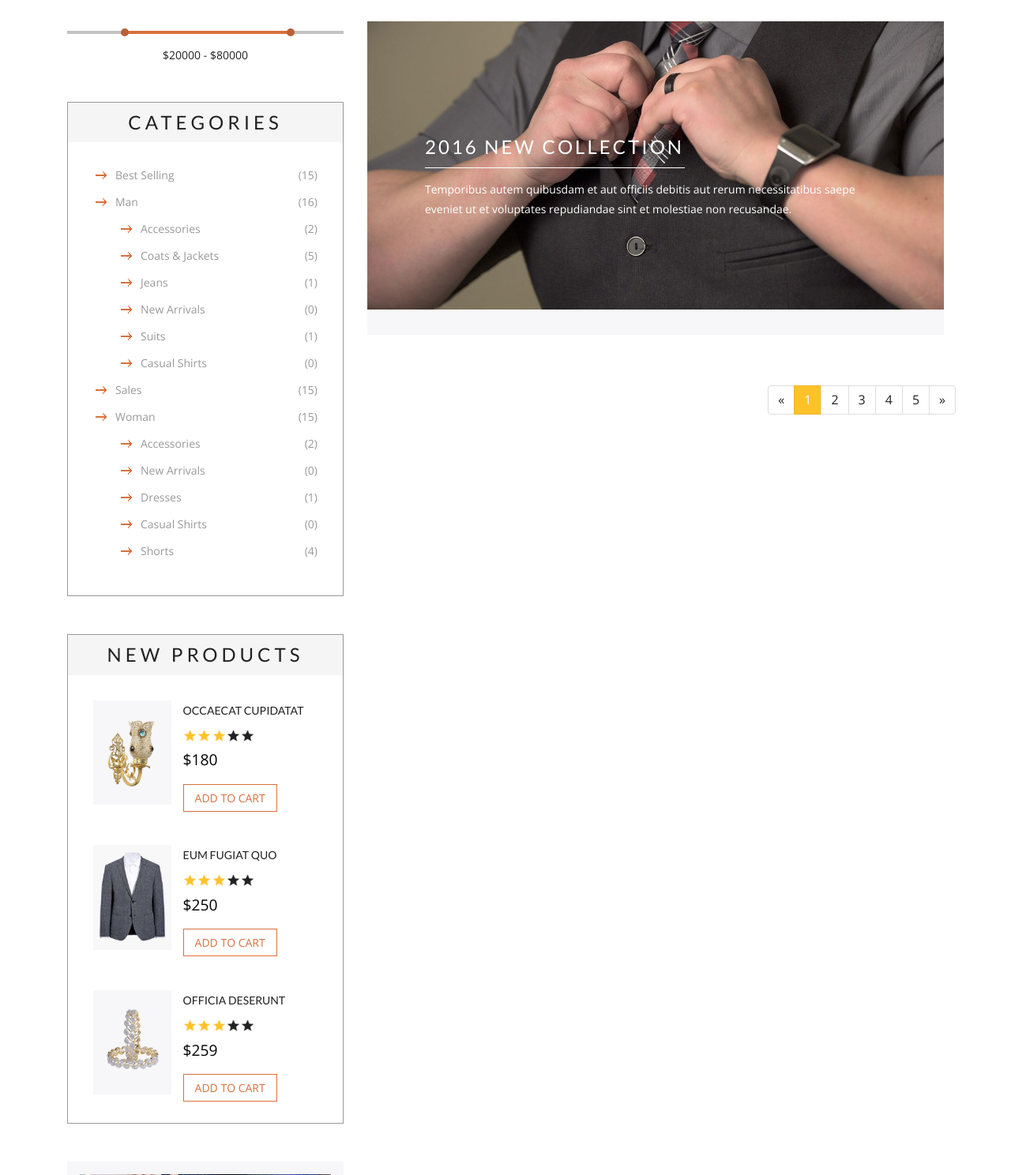
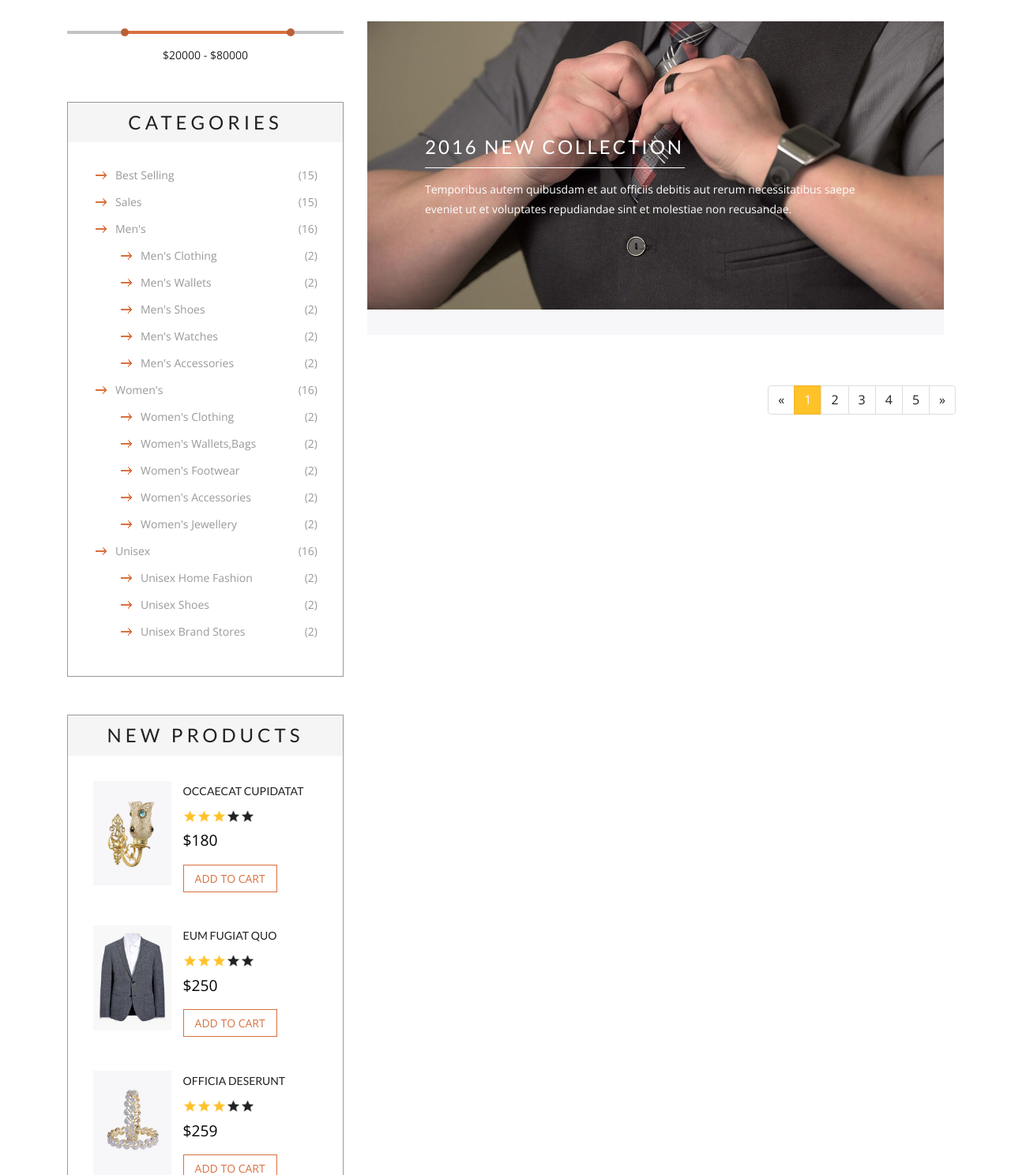
Before and after one commit to PedjaHC/Treci-pokusaj, a PHP site: page /routes.php?page=showProducts&id_sub_category=17 in a window 1280 px wide. Shown: the part 402-1890 px from the top of the page at 79% size. Run offline with PHP 8.4, Linux system fonts and the light colour scheme; data comes from the database, SQL or seed files in the repository.

Commit message:
evo izlistao sam i kategorije na strani products

```diff
--- a/controller/Controller.php
+++ b/controller/Controller.php
@@ -143,7 +143,7 @@ class Controller{
 			}
 			$_SESSION['user']=serialize($user);
 				$dao=new DAO();
-			 $categories=$dao->getCategoriesAndSubcategories();
+			  $categories=$dao->getCategoriesAndSubcategories();
 			 //var_dump($categories);
           	include 'index.php';
         }else{
@@ -166,6 +166,7 @@ class Controller{
 		 //var_dump($subId);
 		 $dao=new DAO();
 		 $productsBySubId=$dao->getProductsBySubcategoryId($subId);
+		 $categories=$dao->getCategoriesAndSubcategories();
 		 include 'products.php';
 	}
 
--- a/view/products.php
+++ b/view/products.php
@@ -10,7 +10,21 @@ if(isset($_SESSION['time']) && time()- $_SESSION['time']>900){
 	$_SESSION['time'] = time();
 }
 $productsBySubId=isset($productsBySubId)?$productsBySubId:array();
-//var_dump($productsBySubId);
+$categories=isset($categories)?$categories:array();
+//var_dump($categories);
+
+$noviNiz = array();
+
+foreach($categories as $key => $item)
+{
+   $noviNiz[$item['category_name']][$key]['id_sub_category']=$item['id_sub_category'];
+   $noviNiz[$item['category_name']][$key]['subcategory_name']=$item['subcategory_name'];
+
+}
+
+krsort($noviNiz, SORT_NUMERIC);
+
+//var_dump($noviNiz);
 ?>
 <!DOCTYPE html>
 <html>
@@ -250,23 +264,19 @@ Smartphone Compatible web template, free webdesigns for Nokia, Samsung, LG, Sony
 					<h3>Categories</h3>
 					<ul class="cate">
 						<li><a href="products.html">Best Selling</a> <span>(15)</span></li>
-						<li><a href="products.html">Man</a> <span>(16)</span></li>
+            <li><a href="products.html">Sales</a> <span>(15)</span></li>
+            <?php foreach ($noviNiz as $key => $value) {
+            ?>
+						<li><a href="products.html"><?php echo $key;?></a> <span>(16)</span></li>
+              <?php  foreach ($value as $jedna) {
+              ?>
 							<ul>
-								<li><a href="products.html">Accessories</a> <span>(2)</span></li>
-								<li><a href="products.html">Coats & Jackets</a> <span>(5)</span></li>
-								<li><a href="products.html">Jeans</a> <span>(1)</span></li>
-								<li><a href="products.html">New Arrivals</a> <span>(0)</span></li>
-								<li><a href="products.html">Suits</a> <span>(1)</span></li>
-								<li><a href="products.html">Casual Shirts</a> <span>(0)</span></li>
+								<li><a href="products.html"><?php echo $jedna['subcategory_name']; ?></a> <span>(2)</span></li>
 							</ul>
-						<li><a href="products.html">Sales</a> <span>(15)</span></li>
-						<li><a href="products.html">Woman</a> <span>(15)</span></li>
-							<ul>
-								<li><a href="products.html">Accessories</a> <span>(2)</span></li>
-								<li><a href="products.html">New Arrivals</a> <span>(0)</span></li>
-								<li><a href="products.html">Dresses</a> <span>(1)</span></li>
-								<li><a href="products.html">Casual Shirts</a> <span>(0)</span></li>
-								<li><a href="products.html">Shorts</a> <span>(4)</span></li>
+          <?php
+            }
+           } ?>
+
 							</ul>
 					</ul>
 				</div>
@@ -411,7 +421,7 @@ Smartphone Compatible web template, free webdesigns for Nokia, Samsung, LG, Sony
 					<div class="col-md-4 products-right-grids-bottom-grid">
 						<div class="new-collections-grid1 products-right-grid1 animated wow slideInUp" data-wow-delay=".5s">
 							<div class="new-collections-grid1-image">
-								<a href="single.html" class="product-image"><img src="<?php echo $value['product_img'];?>" alt=" " class="img-responsive"></a>
+								<a href="single.html" class="product-image"><img src="<?php echo $value['product_img']; ?>" alt=" " class="img-responsive"></a>
 								<div class="new-collections-grid1-image-pos products-right-grids-pos">
 									<a href="single.html">Quick View</a>
 								</div>
@@ -509,7 +519,8 @@ Smartphone Compatible web template, free webdesigns for Nokia, Samsung, LG, Sony
 							</div>
 						</div>
 					</div>
-        <?php } ?>
+         <?php
+         }?>
          <!--
 					<div class="col-md-4 products-right-grids-bottom-grid">
 						<div class="new-collections-grid1 products-right-grid1 animated wow slideInUp" data-wow-delay=".5s">
```
